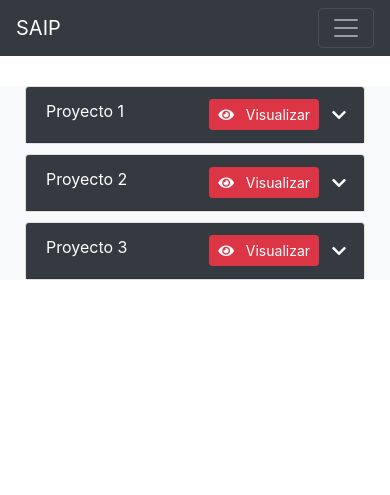
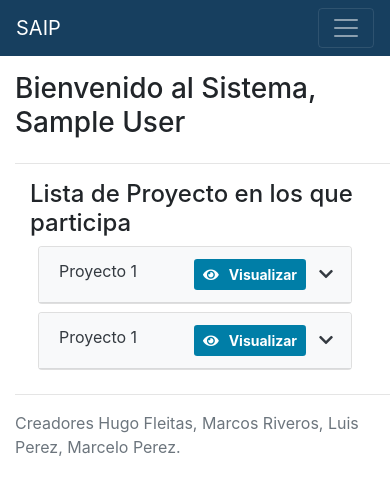
Before and after one commit to marceperez99/proyecto_is2, a Django app: page / in a window 390 px wide. Shown: the top 495 px of the page. Run offline with Django 3.2, Linux system fonts and the light colour scheme; the visitor is signed in with stand-in values (Sample User, id 1); some libraries are stand-ins or nearby versions.

Commit message:
Modificacion de la interfaz del Sistema

```diff
--- a/gestion_de_proyecto/forms.py
+++ b/gestion_de_proyecto/forms.py
@@ -33,6 +33,6 @@ class SeleccionarPermisosForm(forms.Form):
                 choices=[(pp.codename, pp.name) for pp in rol.get_pp_por_fase()],
                 label=f'Fase {fase.nombre}'
             )
-            self.usuario = usuario
-            self.permisos_de_proyecto = list(rol.get_pp_por_proyecto())
-            self.rol = rol
+        self.usuario = usuario
+        self.permisos_de_proyecto = list(rol.get_pp_por_proyecto())
+        self.rol = rol
--- a/gestion_de_proyecto/templates/gestion_de_proyecto/nuevo_participante.html
+++ b/gestion_de_proyecto/templates/gestion_de_proyecto/nuevo_participante.html
@@ -8,9 +8,9 @@
         {% if nuevo_participante_form %}
             <h3>Agregar participante a Proyecto</h3>
             <hr>
-            <form action="">
+            <form action="" class="col-10 mx-auto">
                 {{ nuevo_participante_form|crispy }}
-                <input type="submit">
+                <input type="submit" value="Seleccionar Usuario" class="btn btn-primary bg-color-accent col-6 offset-3">
             </form>
         {% endif %}
 
@@ -43,7 +43,7 @@
                 Fase del Proyecto.</p>
 
                 <div class="col-12"><hr>{{ seleccionar_permisos_form|crispy }}</div>
-                <input type="submit" value="Guardar" class="mx-auto btn btn-primary">
+                <input type="submit" value="Guardar" class="btn btn-primary bg-color-accent col-6 offset-3">
             </form>
         {% endif %}
     </div>
--- a/gestion_de_proyecto/templates/gestion_de_proyecto/pp_insuficientes.html
+++ b/gestion_de_proyecto/templates/gestion_de_proyecto/pp_insuficientes.html
@@ -4,7 +4,9 @@
     {% include 'navBar.html' %}
     <div class="container mt-5">
         <div class="row">
-            <h2 class="mx-auto">Permisos de Proyecto Insuficientes.</h2>
+
+            <div class="col-12 col-md-2 offset-md-2 text-center text-md-right"><i class="fas fa-ban text-color-danger" style="font-size: 100px"></i></div>
+            <div class="col-12 col-md-8 align-self-center"><h2>Permisos de Proyecto Insuficientes.</h2></div>
             <hr class="col-10 mx-auto">
             <p class="col-10 mx-auto lead">No cuenta con los permisos de proyecto para acceder a esta pagina. Por favor contacte con el gerente
             del Proyecto para solicitar los permisos correspondientes.</p>
--- a/gestion_de_proyecto/views.py
+++ b/gestion_de_proyecto/views.py
@@ -37,7 +37,7 @@ def nuevo_participante_view(request, proyecto_id):
         form = NuevoParticipanteForm(proyecto=proyecto)
         contexto['nuevo_participante_form'] = form
     else:
-        if any(arg not in request.GET for arg in ['rol', 'usuario']):
+        if any(arg not in request.GET.keys() for arg in ['rol', 'usuario']):
             raise Http404('No se pasaron los argumentos correctos a la URL')
         if request.method == 'POST':
             form = NuevoParticipanteForm(request.GET)
--- a/proyecto_is2/settings/base.py
+++ b/proyecto_is2/settings/base.py
@@ -89,7 +89,10 @@ USE_TZ = True
 # https://docs.djangoproject.com/en/3.0/howto/static-files/
 
 STATIC_URL = '/static/'
-
+STATICFILES_DIRS = [
+    os.path.join(BASE_DIR, "static"),
+    os.path.join(BASE_DIR, "docs", "build"),
+]
 
 AUTHENTICATION_BACKENDS = (
  'django.contrib.auth.backends.ModelBackend',
--- a/roles_de_proyecto/templates/roles_de_proyecto/editar_rol.html
+++ b/roles_de_proyecto/templates/roles_de_proyecto/editar_rol.html
@@ -23,7 +23,7 @@
     <form method="POST" class="col-12 col-md-8 mx-auto">
         {% csrf_token %}
         {{ form|crispy }}
-        <input type="submit" value="Editar Rol" class="btn btn-primary">
+        <input type="submit" value="Editar Rol" class="btn bg-color-accent col-12 btn-primary">
     </form>
 
 </div>
--- a/roles_de_proyecto/templates/roles_de_proyecto/nuevo_rol.html
+++ b/roles_de_proyecto/templates/roles_de_proyecto/nuevo_rol.html
@@ -11,7 +11,7 @@
             {% csrf_token %}
             {{ form|crispy }}
 
-                <button class="btn btn-primary ml-5" type="submit">Crear</button>
+                <button class="btn btn-primary bg-color-accent col-12" type="submit">Crear</button>
 
         </form>
 
--- a/roles_de_sistema/forms.py
+++ b/roles_de_sistema/forms.py
@@ -3,6 +3,11 @@ from django.contrib.auth.models import Permission
 
 from .models import RolDeSistema
 class NewRolDeSistemaForm(forms.ModelForm):
+
+    def __init__(self,*args,**kwargs):
+        super(NewRolDeSistemaForm, self).__init__(*args, **kwargs)
+        self.fields['permisos'] = forms.MultipleChoiceField(widget=forms.CheckboxSelectMultiple,choices=[ (p.id,p.name) for p in Permission.objects.all() if p.codename.startswith('ps_')])
+
     class Meta:
         model = RolDeSistema
         fields = ['nombre','descripcion','permisos']
--- a/roles_de_sistema/templates/roles_de_sistema/editar_rol.html
+++ b/roles_de_sistema/templates/roles_de_sistema/editar_rol.html
@@ -23,7 +23,7 @@
     <form method="POST" class="col-12 col-md-8 mx-auto">
         {% csrf_token %}
         {{ form|crispy }}
-        <input type="submit" value="Editar Rol" class="btn btn-primary">
+        <input type="submit" value="Editar Rol" class="btn btn-primary bg-color-accent col-12">
     </form>
 
 </div>
--- a/roles_de_sistema/templates/roles_de_sistema/nuevo_rol.html
+++ b/roles_de_sistema/templates/roles_de_sistema/nuevo_rol.html
@@ -11,7 +11,7 @@
             {% csrf_token %}
             {{ form|crispy }}
 
-                <button class="btn btn-primary ml-5" type="submit">Crear</button>
+                <button class="btn btn-primary bg-color-accent col-12" type="submit">Crear</button>
 
         </form>
 
--- a/sso/templates/sso/index.html
+++ b/sso/templates/sso/index.html
@@ -7,32 +7,35 @@
   <style>
     [data-toggle="collapse"] .fa:before {
       content: "\f077";
-      color: White;
+
     }
 
     [data-toggle="collapse"].collapsed .fa:before {
       content: "\f078";
-      color: White;
+
     }
   </style>
-
-  <div class="container col col-sm-12 bg-light" style="margin-top:30px;">
-    <div id="list_projects">
-
-        <div class="card" style="margin:10px">
-          <div class="card-header bg-dark text-white" id="header_project_1">
     <div class="row">
-              <div class="col-auto mr-auto">
+        <div class="col-12 col-md-8">
+            <div class="container row mt-3 mx-auto">
+                <h3 class="mx-auto">Bienvenido al Sistema, {{user.get_full_name}}</h3>
+                <hr class="col-12 col-md-11 mx-auto">
+                <div id="list_projects" class="col-12 col-md-11 mx-auto">
+                    <h4>Lista de Proyecto en los que participa</h4>
+                    <div class="card m-2">
+                        <div class="card-header bg-light text-white" id="header_project_1">
+                            <div class="row">
+                                <div class="col-auto text-dark mr-auto">
                                     Proyecto 1
                                 </div>
                                 <div>
-                <button class="btn btn-danger btn-sm">
+                                    <button class="btn bg-color-accent text-white font-weight-bold  btn-sm">
                                         <i class="fas fa-eye"></i>
                                         &nbsp Visualizar
                                     </button>
                                 </div>
                                 <button class="btn btn-link collapsed" data-toggle="collapse" data-target="#collapse_project1" aria-expanded="false" aria-controls="list_projects">
-                <i class="fa" aria-hidden="true"></i>
+                                    <i class="fa text-dark" aria-hidden="true"></i>
                                 </button>
                             </div>
                         </div>
@@ -50,24 +53,24 @@
                         </div>
                     </div>
 
-        <div class="card" style="margin:10px">
-          <div class="card-header bg-dark text-white" id="header_project_2">
+                    <div class="card m-2">
+                        <div class="card-header bg-light text-white" id="header_project_1">
                             <div class="row">
-              <div class="col-auto mr-auto">
-                Proyecto 2
+                                <div class="col-auto text-dark mr-auto">
+                                    Proyecto 1
                                 </div>
                                 <div>
-                <button class="btn btn-danger btn-sm">
+                                    <button class="btn bg-color-accent text-white font-weight-bold  btn-sm">
                                         <i class="fas fa-eye"></i>
                                         &nbsp Visualizar
                                     </button>
                                 </div>
-              <button class="btn btn-link collapsed" data-toggle="collapse" data-target="#collapse_project2" aria-expanded="false" aria-controls="list_projects">
-                <i class="fa" aria-hidden="true"></i>
+                                <button class="btn btn-link collapsed" data-toggle="collapse" data-target="#collapse_project1" aria-expanded="false" aria-controls="list_projects">
+                                    <i class="fa text-dark" aria-hidden="true"></i>
                                 </button>
                             </div>
                         </div>
-          <div id="collapse_project2" class="collapse" aria-labelledby="header_project_2" data-parent="#list_projects">
+                        <div id="collapse_project1" class="collapse" aria-labelledby="header_project_1" data-parent="#list_projects">
                             <div class="card-body row">
                                 <div class="col col-sm-2"><p style="text-decoration: underline;">Descripción:</p></div>
                                 <div class="col col-sm-10"><p>Descipcion del Proyecto</p></div>
@@ -80,38 +83,16 @@
                             </div>
                         </div>
                     </div>
-
-        <div class="card" style="margin:10px">
-          <div class="card-header bg-dark text-white" id="header_project_3">
-            <div class="row">
-              <div class="col-auto mr-auto">
-                Proyecto 3
-              </div>
-              <div>
-                <button class="btn btn-danger btn-sm">
-                  <i class="fas fa-eye"></i>
-                  &nbsp Visualizar
-                </button>
-              </div>
-              <button class="btn btn-link collapsed" data-toggle="collapse" data-target="#collapse_project3" aria-expanded="false" aria-controls="list_projects">
-                <i class="fa" aria-hidden="true"></i>
-              </button>
-            </div>
-          </div>
-          <div id="collapse_project3" class="collapse" aria-labelledby="header_project_3" data-parent="#list_projects">
-            <div class="card-body row">
-              <div class="col col-sm-2"><p style="text-decoration: underline;">Descripción:</p></div>
-              <div class="col col-sm-10"><p>Descipcion del Proyecto</p></div>
-              <div class="col col-sm-2"><p style="text-decoration: underline;">Fecha de Creación:</p></div>
-              <div class="col col-sm-10"><p>00/00/0000</p></div>
-              <div class="col col-sm-2"><p style="text-decoration: underline;">Cantidad de Fases:</p></div>
-              <div class="col col-sm-10"><p>0</p></div>
-              <div class="col col-sm-2"><p style="text-decoration: underline;">Creador del Proyecto:</p></div>
-              <div class="col col-sm-10"><p>Creador Salinas</p></div>
                 </div>
         </div>
     </div>
-
+        <div class="d-none d-md-block col-md-4">
+            <div class="ml-2 mr-5 card mt-4">
+                <div class="card-header bg-white"><b>Notificaciones</b></div>
+                <div class="card-body row py-0">
+                    <div class="alert-info col-12 p-2">No hay notificaciones</div>
+                </div>
+            </div>
         </div>
   </div>
 {% endblock content %}
--- /dev/null
+++ b/static/css/colors.css
@@ -0,0 +1,16 @@
+.bg-color-primary{
+    background: #173f5f;
+}
+.bg-color-secondary{
+    background: #819595;
+}
+.bg-color-accent{
+    background: #007ea7;
+}
+.bg-color-danger{
+    background: #ed553b;
+}
+
+.text-color-danger{
+    color: #ed553b;
+}
--- a/templates/base.html
+++ b/templates/base.html
@@ -1,3 +1,4 @@
+{% load static %}
 <html>
   <head>
       <title>{% block title %}{% endblock title %}</title>
@@ -12,8 +13,9 @@
       rel="stylesheet"
       href="https://use.fontawesome.com/releases/v5.7.0/css/all.css"
       integrity="sha384-lZN37f5QGtY3VHgisS14W3ExzMWZxybE1SJSEsQp9S+oqd12jhcu+A56Ebc1zFSJ"
-      crossorigin="anonymous"
-    />
+      crossorigin="anonymous"/>
+      <link rel="stylesheet" href="{% static 'css/colors.css' %}">
+      <!-- <link rel="stylesheet" href="{% static 'css/styles.css' %}"> -->
     <!-- <meta name="google-signin-scope" content="profile email"> -->
     <!-- <meta name="google-signin-client_id" content="347886323853-r72mjg1utuabev2f73ngef3tg2nqluth.apps.googleusercontent.com"> -->
       <!--<script src="https://ajax.googleapis.com/ajax/libs/jquery/3.4.1/jquery.min.js"></script>-->
@@ -21,7 +23,13 @@
       <!-- <script src="https://kit.fontawesome.com/a076d05399.js"></script> -->
   </head>
   <body>
-    {% block content %}
-    {% endblock %}
+        {% block content %}
+        {% endblock %}
+        <footer>
+            <div class="container">
+                <hr class="col-12 mx-auto">
+                <p class="text-muted mx-auto">Creadores Hugo Fleitas, Marcos Riveros, Luis Perez, Marcelo Perez.</p>
+            </div>
+        </footer>
   </body>
 </html>
--- a/templates/navBar.html
+++ b/templates/navBar.html
@@ -1,4 +1,5 @@
-<nav class="navbar navbar-expand-lg navbar-dark bg-dark">
+{% load static %}
+<nav class="navbar navbar-expand-lg navbar-dark bg-color-primary">
     <a class="navbar-brand" href="#">SAIP</a>
     <button
             class="navbar-toggler"
@@ -15,15 +16,18 @@
     <div class="collapse navbar-collapse" id="navbarSupportedContent">
         <ul class="navbar-nav col-md-12">
             <li class="nav-item active">
-                <a class="nav-link" href="#"
-                >Modulo de Administracion <span class="sr-only">(current)</span></a
-                >
+                <a class="nav-link" href="{% url 'index' %}">
+                    Inicio <span class="sr-only">(current)</span>
+                </a>
             </li>
             <li class="nav-item">
-                <a class="nav-link" href="#">Modulo de Desarrollo </a>
+                <a class="nav-link" href="#">Mi Perfil </a>
             </li>
             <li class="nav-item">
-                <a href="#" class="nav-link">Modulo de Gestion de la Configuracion</a>
+                <a href="#" class="nav-link">Panel de Administracion</a>
+            </li>
+            <li class="nav-item">
+                <a href="{% static 'html/index.html' %}" class="nav-link">Documentacion</a>
             </li>
             <li class="nav-item ml-md-auto">
                 <a href="#" class="nav-link active"
@@ -32,7 +36,7 @@
             </li>
             <li class="nav-item">
                 <img class="rounded-circle" src="{{ user.socialaccount_set.all.0.get_avatar_url }}"  height="42" width="42"/>
-                <a href= "{% url 'logout' %}" class=" btn btn-danger">Salir</a>
+                <a href= "{% url 'logout' %}" class=" btn bg-color-danger text-white font-weight-bold">Salir</a>
             </li>
         </ul>
     </div>
```
Also changed, not shown: roles_de_proyecto/decorators.py (+11 -2 lines), roles_de_proyecto/templates/roles_de_proyecto/listar_roles.html (+8 -6 lines), roles_de_proyecto/templates/roles_de_proyecto/ver_rol.html (+13 -8 lines), roles_de_sistema/templates/roles_de_sistema/listar_roles.html (+8 -6 lines), roles_de_sistema/templates/roles_de_sistema/ver_rol.html (+15 -7 lines), static/css/styles.css (added). Lines whose indentation alone changed are shown as unchanged.
